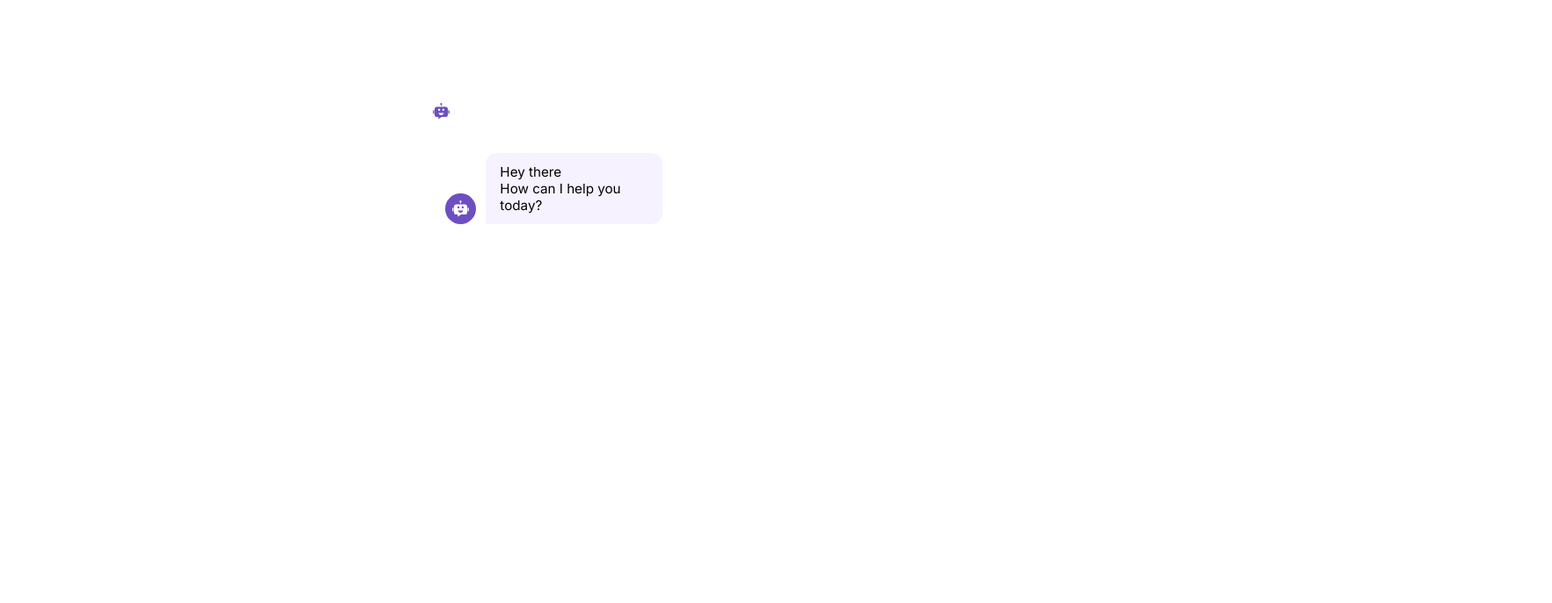
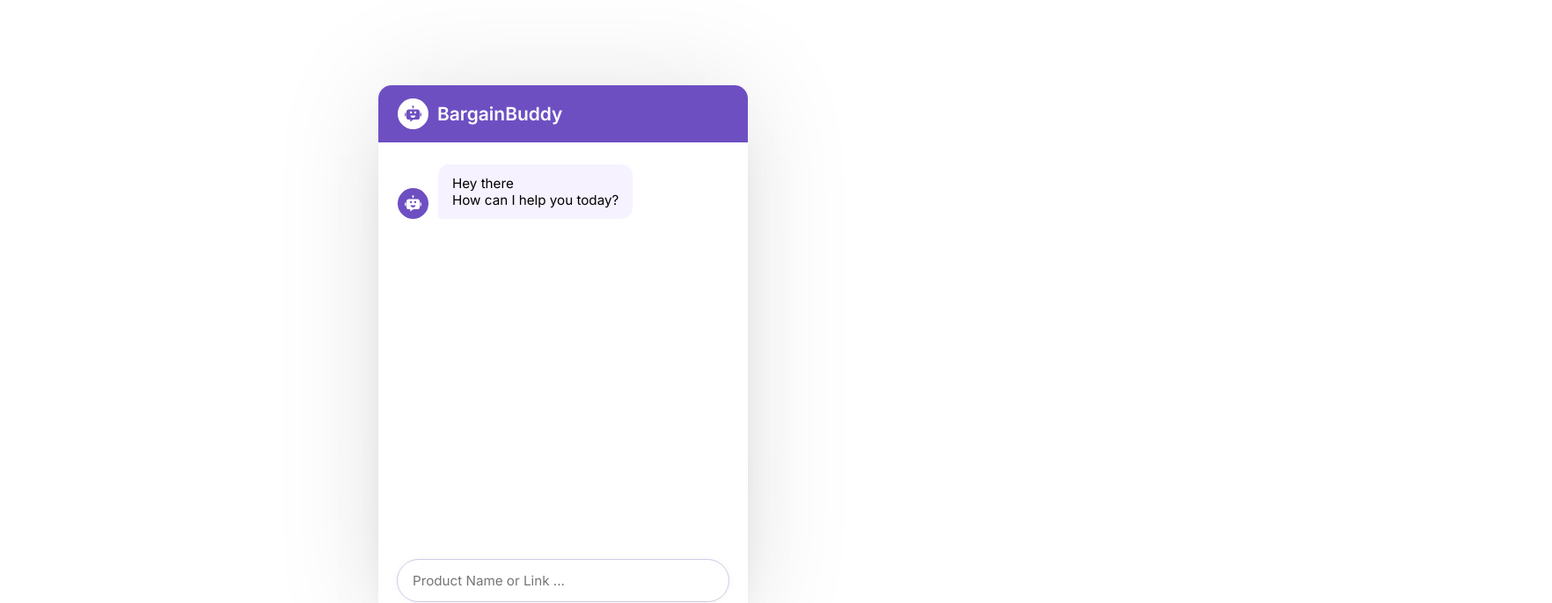
Before and after one commit to HarshK213/BarginBuddy, a React (Vite) app: page / in a window 1280 px wide. Shown: the top 686 px of the page at 88% size, 1764 px wide, since content can reach past the window. Built offline with nearby package versions, Linux system fonts and the light colour scheme; a web font is replaced by a local one.

Commit message:
debug app jsx

```diff
--- a/src/App.jsx
+++ b/src/App.jsx
@@ -36,12 +36,14 @@
 
   return (
   <div className="container">
+    <div className="chatbot-popup">
         {/* ChatBot Header Start */}
-      <div className="chatbot-header">
+        <div className="chat-header">
           <div className="header-info">
             <ChatBotIcon/>
             <span className="logo-text">BargainBuddy</span>
           </div>
+          {/* Button add nhi kara */}
         </div>
       {/* ChatBot Header End */}
 
@@ -64,8 +66,11 @@
       {/* ChatBot Footer Start */}
         <div className="chat-footer">
           <ChatForm chatHistory={chatHistory} setChatHistory = {setChatHistory} generateBotResponse={generateBotResponse}/>
+
+
         </div>
       {/* ChatBot Footer End */}
+    </div>
 
   </div>
   )
--- a/src/index.css
+++ b/src/index.css
@@ -118,12 +118,12 @@
   border-radius: 13px 13px 13px 3px;
 }
 
-.chat-body .user-message{
+.chat-body .usr-message{
   flex-direction:column;
   align-items: flex-end;
 }
 
-.chat-body .user-message .message-text{
+.chat-body .usr-message .message-text{
   color:#ffff;
   background: #6d4fc2;
   border-radius: 13px 13px 3px 13px;
```
Lines whose indentation alone changed are shown as unchanged.
